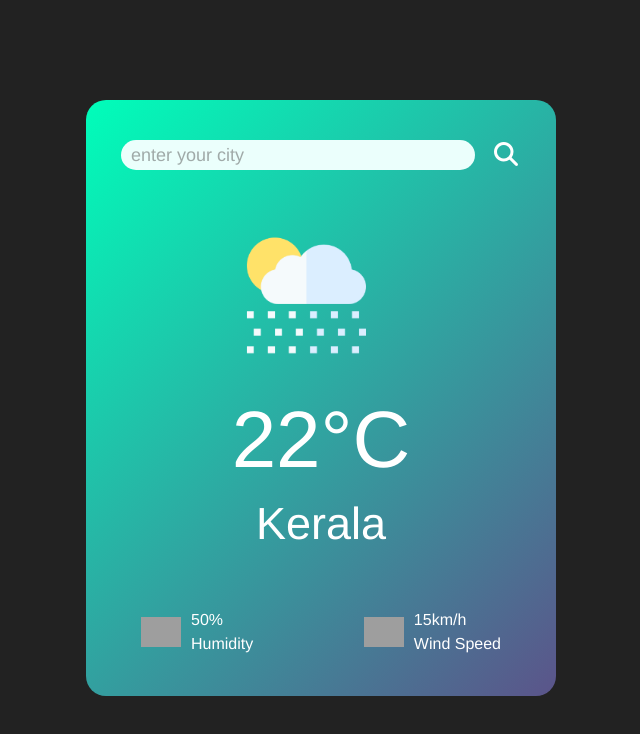
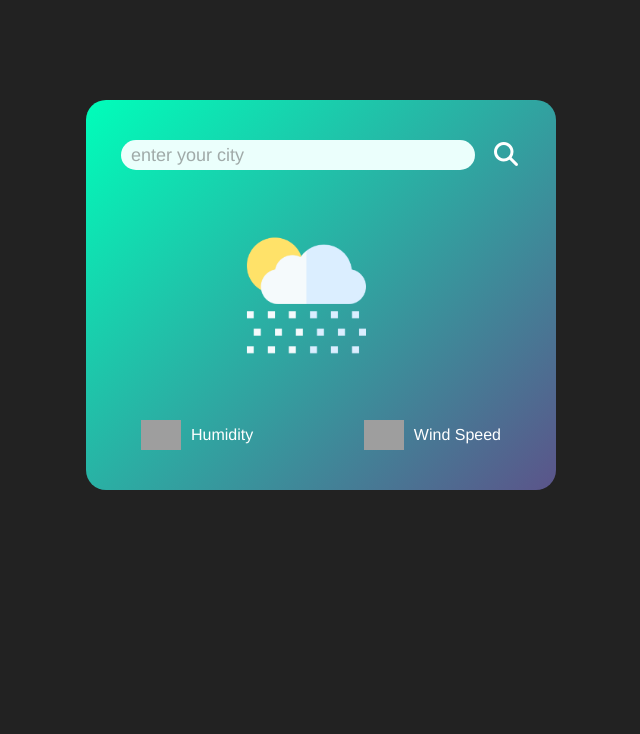
Before and after one commit to sayand-raj-sr/weatherapp, a plain HTML site: page index.html in a window 1280 px wide. Shown: the whole page, without its empty margins (319-959 px from the left). Drawn offline with nearby package versions, Linux system fonts and the light colour scheme; grey boxes are pictures that could not be loaded.

Commit message:
weather app

```diff
--- a/index.html
+++ b/index.html
@@ -26,14 +26,14 @@
 
         <div class="weather">
             <img src="./weather-app-img/images/rain.png" alt="weather" class="weather_icon">
-            <h1 class="temp">22°C</h1>
-            <h2 class="city">Kerala</h2>
+            <h1 class="temp"></h1>
+            <h2 class="city"></h2>
             <div class="details">
 
             <div class="col">
                 <img src="https://cdn-icons-png.flaticon.com/512/9290/9290540.png"  width="100px" height="100px" alt="">
                 <div>
-                    <p class="humidity">50%</p>
+                    <p class="humidity"></p>
                     <p>Humidity</p>
                 </div>
             </div>
@@ -41,7 +41,7 @@
                     <img src="https://png.pngtree.com/png-clipart/20230813/original/pngtree-cloud-wind-blowing-isolated-vector-vector-picture-image_10529645.png"
                         width="100px" height="100px"  alt="">
                     <div>
-                        <p class="wind">15km/h</p>
+                        <p class="wind"></p>
                         <p>Wind Speed</p>
                     </div>
                 </div>
```
